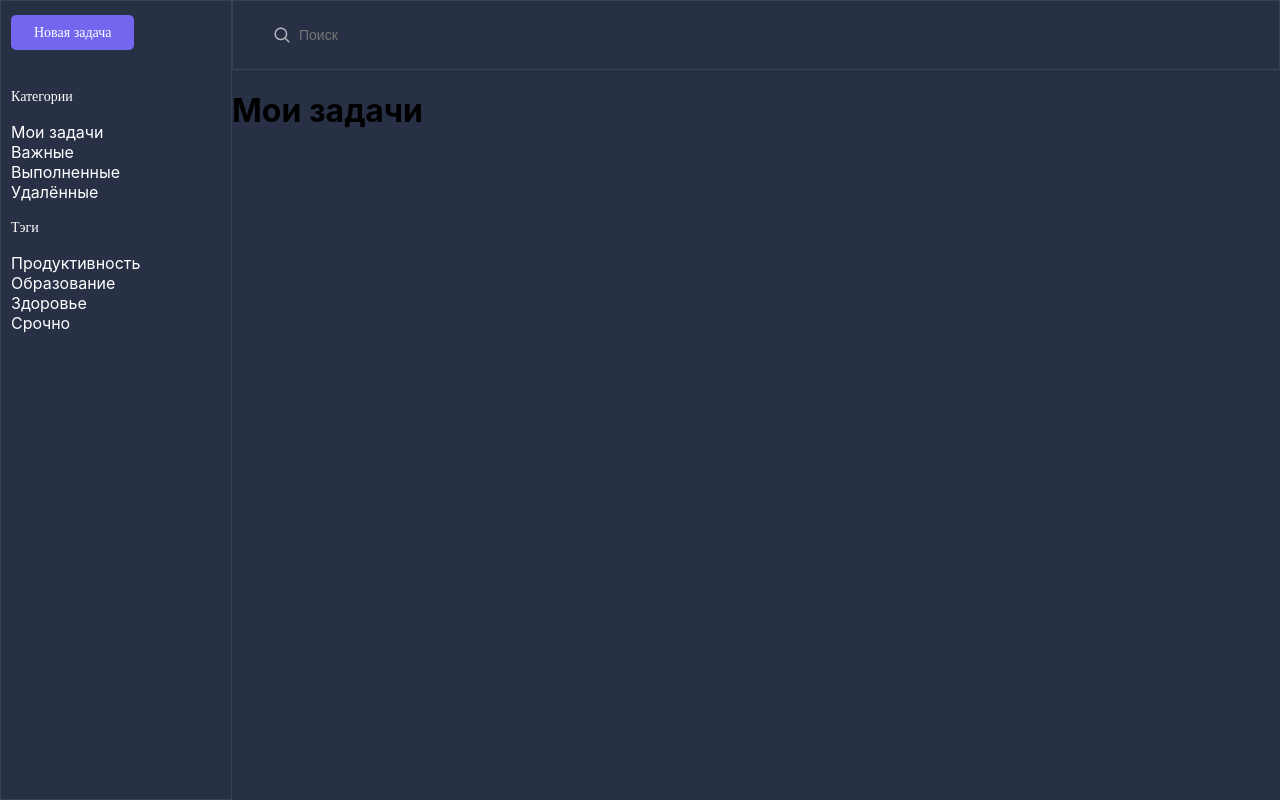
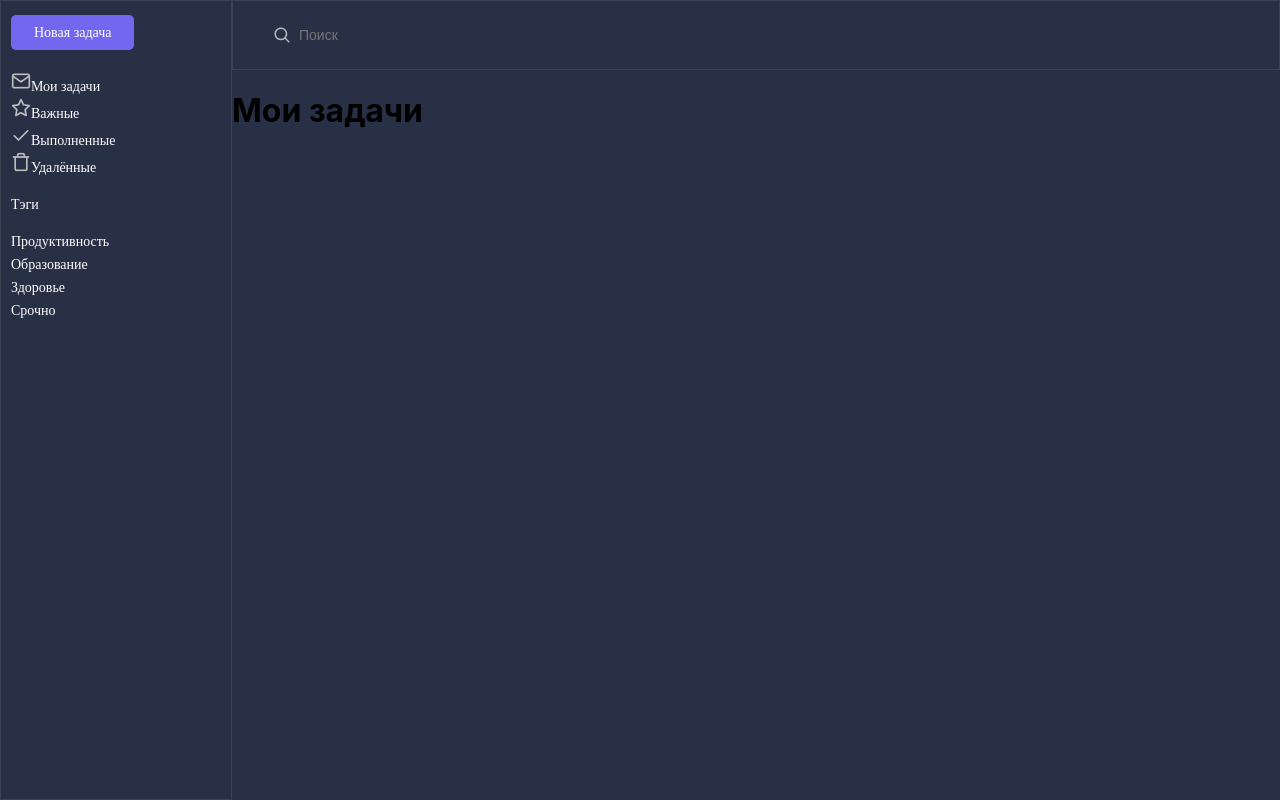
Before and after one commit to Victor-V-D/Investlink_test-task, a React (Vite) app: page / in a window 1280 px wide. Built offline with nearby package versions, Linux system fonts and the light colour scheme.

Commit message:
#2 Доработана фильтрация.

```diff
--- a/src/components/Layout/Layout.tsx
+++ b/src/components/Layout/Layout.tsx
@@ -8,7 +8,8 @@ import './Layout.css'
 
 const Layout = () => {
   const [showAddModal, setShowAddModal] = useState(false);
-  const [selectedFilter, setSelectedFilter] = useState('Мои задачи');
+  const [selectedFilterCategory, setFilterCategory] = useState('Мои задачи');
+  const [selectedFilterTags, setFilterTags] = useState<string[]>([]);
 
   const handleOpenModal = () => {
     setShowAddModal(true);
@@ -18,8 +19,31 @@ const Layout = () => {
     setShowAddModal(false);
   };
 
-  const handleFilterChange = (filter: string) => {
-    setSelectedFilter(filter);
+  const handleFilterCategory = (filter: string) => {
+    setFilterCategory(filter);
+  };
+
+  const handleFilterTag = (tag: string) => {
+    if (selectedFilterTags.includes(tag)) {
+      setFilterTags(selectedFilterTags.filter((selectedTag) => selectedTag !== tag));
+    } else {
+      setFilterTags([...selectedFilterTags, tag]);
+    }
+  };
+
+  const renderCategoryIcon = (category: string) => {
+    switch (category) {
+      case 'Мои задачи':
+        return <img src='../../../public/my.png' />;
+      case 'Важные':
+        return <img src='../../../public/important.png' />;
+      case 'Выполненные':
+        return <img src='../../../public/done.png' />;
+      case 'Удалённые':
+        return <img src='../../../public/delete.png' />;
+      default:
+        return null;
+    }
   };
 
   return (
@@ -31,11 +55,12 @@ const Layout = () => {
         <div className="menu">
 
           <div className='menu-categories'>
-            <p className="menu-item" > Категории </p>
             {directoryCategory.map((category) => (
-              <div key={category}>
+              <div key={category} className={`menu-item
+              ${selectedFilterCategory === category ? 'selectedCategory' : ''}`}>
                 <label htmlFor={category} onClick={() =>
-                  handleFilterChange(category)}>
+                  handleFilterCategory(category)}>
+                  {renderCategoryIcon(category)}
                   {category}
                 </label>
               </div>
@@ -43,11 +68,12 @@ const Layout = () => {
           </div>
 
           <div className='menu-tags'>
-            <p className="menu-item" > Тэги </p>
+            <p className="menu-item menu-item-tag"> Тэги </p>
             {directoryTags.map((tag) => (
-              <div key={tag}>
-                <label htmlFor={tag} onClick={() =>
-                  handleFilterChange(tag)}>{tag}
+              <div key={tag} className="menu-item">
+                <label className={`${selectedFilterTags.includes(tag) ? 'selectedTag' : ''}`}
+                  htmlFor={tag} onClick={() =>
+                    handleFilterTag(tag)}>{tag}
                 </label>
               </div>
             ))}
@@ -57,7 +83,7 @@ const Layout = () => {
       <div className="content">
         <div className="main-content">
           <Outlet />
-          <TaskList selectedFilter={selectedFilter} />
+          <TaskList selectedFilterCategory={selectedFilterCategory} selectedFilterTags={selectedFilterTags} />
         </div>
       </div>
       {showAddModal && <NewTaskModal onClose={handleCloseModal} />}
--- a/src/components/TaskComponent/TaskComponent.tsx
+++ b/src/components/TaskComponent/TaskComponent.tsx
@@ -62,6 +62,7 @@ const TaskComponent = ({ task }: Props) => {
                 type="checkbox"
                 checked={newStatus}
                 onChange={handleCheckboxChange}
+                className="checkbox-input"
             />
             <span>{task.text}</span>
             <p>{task.tags}</p>
--- a/src/containers/TaskList/taskList.tsx
+++ b/src/containers/TaskList/taskList.tsx
@@ -3,16 +3,17 @@ import { useAppSelector } from "../../store/hooks.ts";
 import TaskComponent from "../../components/TaskComponent/TaskComponent.tsx";
 
 interface TaskListProps {
-    selectedFilter: string;
+    selectedFilterCategory: string;
+    selectedFilterTags: string[];
 }
 
-const TaskList = ({ selectedFilter }: TaskListProps) => {
+const TaskList = ({ selectedFilterCategory, selectedFilterTags }: TaskListProps) => {
     const { tasks } = useAppSelector((state: RootState) => state.tasks.tasks);
 
     const filterTasks = tasks.filter((task) => {
-        if (task.category.includes(selectedFilter)) {
+        if (task.category.includes(selectedFilterCategory)) {
             return true;
-        } else if (task.tags.includes(selectedFilter)) {
+        } else if (selectedFilterTags.some(tag => task.tags.includes(tag))) {
             return true;
         }
         return false;
@@ -20,7 +21,7 @@ const TaskList = ({ selectedFilter }: TaskListProps) => {
 
     return (
         <div className="task-list">
-            <h1>{selectedFilter}</h1>
+            <h1>{selectedFilterCategory}</h1>
             {filterTasks.map((task) => (
                 <TaskComponent
                     key={task.id}
@@ -30,5 +31,4 @@ const TaskList = ({ selectedFilter }: TaskListProps) => {
         </div>
     );
 };
-
 export default TaskList;
```
